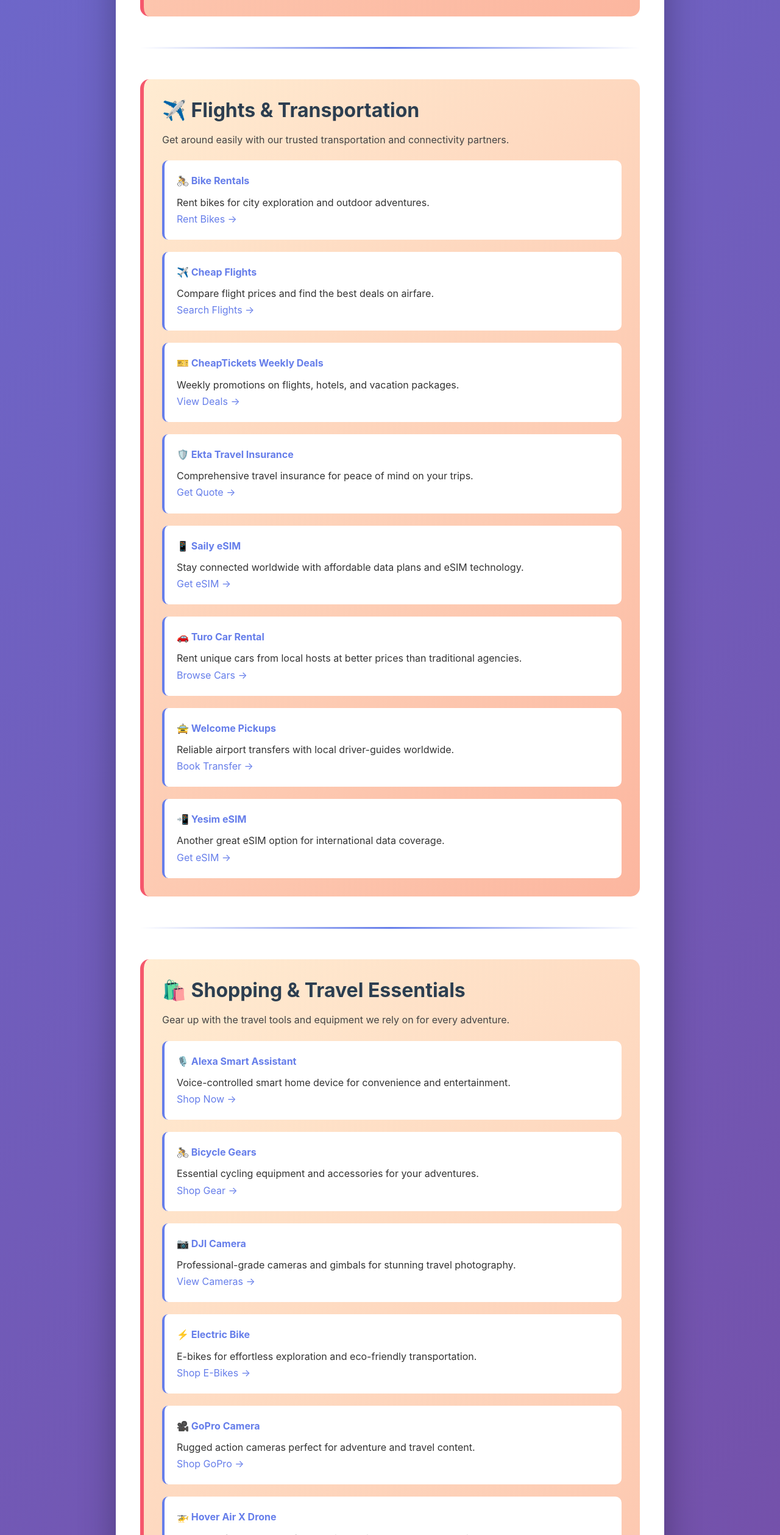
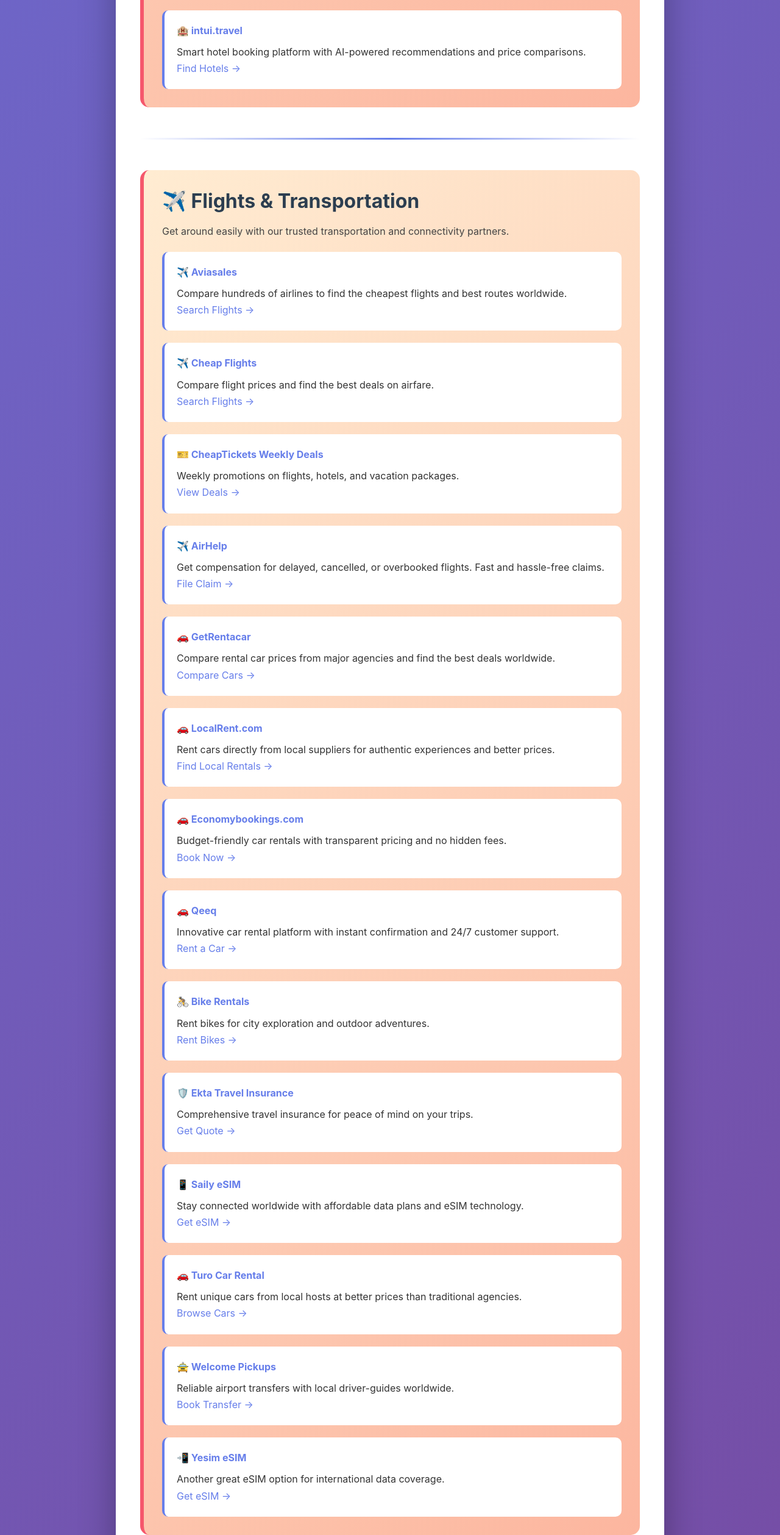
Before and after one commit to ontjourney/advWebsite, a plain HTML site: page Resources.html in a window 1280 px wide. Shown: the part 4232-6749 px from the top of the page at 61% size. Drawn offline with Linux system fonts and the light colour scheme.

Commit message:
Update Resources.html

```diff
--- a/Resources.html
+++ b/Resources.html
@@ -9,7 +9,7 @@
 <!-- 🧭 SEO Essentials -->
 <title>Travel Resources & Recommendations | ONT Journey</title>
 <meta name="description" content="Discover ONT Journey's handpicked travel resources, booking platforms, and essential gear recommendations. Find the best deals on hotels, flights, tours, and travel equipment.">
-<meta name="author" content="Natkritta - ONT Journey">
+<meta name="author" content="Oil & Terri - ONT Journey">
 <meta name="robots" content="index, follow, max-image-preview:large, max-snippet:-1, max-video-preview:-1">
 <meta name="keywords" content="travel resources, hotel booking, flight deals, travel gear, Las Vegas tours, travel insurance, eSIM, vacation rentals, affiliate links, travel recommendations">
 <link rel="canonical" href="https://ontjourney.club/resources">
@@ -269,6 +269,8 @@
       <div class="highlight-box"><strong>🏡 VRBO Vacation Homes</strong>Rent entire homes, condos, and unique properties for your stay.<br><a href="https://vrbo.com/affiliate/MebleiO" target="_blank" rel="noopener">Find Rentals →</a></div>
 
       <div class="highlight-box"><strong>🚶 WeGoTrip Tours</strong>Audio-guided tours and self-paced city explorations.<br><a href="https://wegotrip.tpk.ro/WfqXIN8Q" target="_blank" rel="noopener">Discover Tours →</a></div>
+
+      <div class="highlight-box"><strong>🏨 intui.travel</strong>Smart hotel booking platform with AI-powered recommendations and price comparisons.<br><a href="https://tp.media/r?marker=673955&trs=461231&p=657&u=https%3A%2F%2Fintui.travel&campaign_id=22" target="_blank" rel="noopener">Find Hotels →</a></div>
     </section>
 
     <div class="divider"></div>
@@ -277,11 +279,23 @@
       <h2>✈️ Flights & Transportation</h2>
       <p>Get around easily with our trusted transportation and connectivity partners.</p>
 
-      <div class="highlight-box"><strong>🚴 Bike Rentals</strong>Rent bikes for city exploration and outdoor adventures.<br><a href="https://bikesbooking.tpk.ro/RO9PL8GV" target="_blank" rel="noopener">Rent Bikes →</a></div>
+      <div class="highlight-box"><strong>✈️ Aviasales</strong>Compare hundreds of airlines to find the cheapest flights and best routes worldwide.<br><a href="https://tp.media/r?marker=673955&trs=461231&p=4114&u=https%3A%2F%2Faviasales.com&campaign_id=100" target="_blank" rel="noopener">Search Flights →</a></div>
 
       <div class="highlight-box"><strong>✈️ Cheap Flights</strong>Compare flight prices and find the best deals on airfare.<br><a href="https://www.anrdoezrs.net/click-101558253-14439716" target="_blank" rel="noopener">Search Flights →</a></div>
 
       <div class="highlight-box"><strong>🎫 CheapTickets Weekly Deals</strong>Weekly promotions on flights, hotels, and vacation packages.<br><a href="https://www.anrdoezrs.net/click-101558253-12858911" target="_blank" rel="noopener">View Deals →</a></div>
+
+      <div class="highlight-box"><strong>✈️ AirHelp</strong>Get compensation for delayed, cancelled, or overbooked flights. Fast and hassle-free claims.<br><a href="https://tp.media/r?marker=673955&trs=461231&p=4197&u=https%3A%2F%2Fairhelp.com&campaign_id=120" target="_blank" rel="noopener">File Claim →</a></div>
+
+      <div class="highlight-box"><strong>🚗 GetRentacar</strong>Compare rental car prices from major agencies and find the best deals worldwide.<br><a href="https://tp.media/r?marker=673955&trs=461231&p=5996&u=https%3A%2F%2Fgetrentacar.com&campaign_id=222" target="_blank" rel="noopener">Compare Cars →</a></div>
+
+      <div class="highlight-box"><strong>🚗 LocalRent.com</strong>Rent cars directly from local suppliers for authentic experiences and better prices.<br><a href="https://tp.media/r?marker=673955.ontjourney&trs=461231&p=2043&u=https%3A%2F%2Flocalrent.com%2Fen&campaign_id=87" target="_blank" rel="noopener">Find Local Rentals →</a></div>
+
+      <div class="highlight-box"><strong>🚗 Economybookings.com</strong>Budget-friendly car rentals with transparent pricing and no hidden fees.<br><a href="https://tp.media/r?marker=673955&trs=461231&p=2018&u=https%3A%2F%2Fwww.economybookings.com&campaign_id=10" target="_blank" rel="noopener">Book Now →</a></div>
+
+      <div class="highlight-box"><strong>🚗 Qeeq</strong>Innovative car rental platform with instant confirmation and 24/7 customer support.<br><a href="https://tp.media/r?marker=673955&trs=461231&p=4845&u=https%3A%2F%2Fqeeq.com&campaign_id=172" target="_blank" rel="noopener">Rent a Car →</a></div>
+
+      <div class="highlight-box"><strong>🚴 Bike Rentals</strong>Rent bikes for city exploration and outdoor adventures.<br><a href="https://bikesbooking.tpk.ro/RO9PL8GV" target="_blank" rel="noopener">Rent Bikes →</a></div>
 
       <div class="highlight-box"><strong>🛡️ Ekta Travel Insurance</strong>Comprehensive travel insurance for peace of mind on your trips.<br><a href="https://ektatraveling.tpk.ro/trEpu7wV" target="_blank" rel="noopener">Get Quote →</a></div>
 
@@ -302,24 +316,4 @@
 
       <div class="highlight-box"><strong>🎙️ Alexa Smart Assistant</strong>Voice-controlled smart home device for convenience and entertainment.<br><a href="https://amzn.to/4ocVkpg" target="_blank" rel="noopener">Shop Now →</a></div>
 
-      <div class="highlight-box"><strong>🚴 Bicycle Gears</strong>Essential cycling equipment and accessories for your adventures.<br><a href="https://amzn.to/47qpSwF" target="_blank" rel="noopener">Shop Gear →</a></div>
-
-      <div class="highlight-box"><strong>📷 DJI Camera</strong>Professional-grade cameras and gimbals for stunning travel photography.<br><a href="https://amzn.to/43D1o23" target="_blank" rel="noopener">View Cameras →</a></div>
-
-      <div class="highlight-box"><strong>⚡ Electric Bike</strong>E-bikes for effortless exploration and eco-friendly transportation.<br><a href="https://amzn.to/43D1o23" target="_blank" rel="noopener">Shop E-Bikes →</a></div>
-
-      <div class="highlight-box"><strong>🎥 GoPro Camera</strong>Rugged action cameras perfect for adventure and travel content.<br><a href="https://www.amazon.com/s?k=go+pro&crid=3B4KDNRXPV2FP&sprefix=go+pro%2Caps%2C258&linkCode=ll2&tag=ontjourney-20&linkId=302ae0470fc4fb903788abd4fab08ca9&language=en_US&ref_=as_li_ss_tl" target="_blank" rel="noopener">Shop GoPro →</a></div>
-
-      <div class="highlight-box"><strong>🚁 Hover Air X Drone</strong>Compact, foldable drone for stunning aerial photography and videos.<br><a href="https://amzn.to/43D1o23" target="_blank" rel="noopener">View Drones →</a></div>
-
-      <div class="highlight-box"><strong>🔒 NordVPN</strong>Secure your online activity and access content worldwide safely.<br><a href="https://go.nordvpn.net/aff_c?offer_id=15&aff_id=132531&url_id=902" target="_blank" rel="noopener">Get NordVPN →</a></div>
-
-      <div class="highlight-box"><strong>💰 Rakuten Cashback</strong>Get cashback on your online purchases from thousands of stores.<br><a href="https://www.rakuten.com/r/TAMORN?eeid=44971" target="_blank" rel="noopener">Start Earning →</a></div>
-
-      <div class="highlight-box"><strong>📹 Smart Camera</strong>Advanced security and travel documentation cameras with smart features.<br><a href="https://amzn.to/4ns3tVO" target="_blank" rel="noopener">Shop Cameras →</a></div>
-
-      <div class="highlight-box"><strong>🎒 Vacuum Bags for Travel</strong>Save luggage space with compression bags for efficient packing.<br><a href="https://amzn.to/47V1LZ2" target="_blank" rel="noopener">Shop Bags →</a></div>
-
-       <div class="highlight-box"><strong>🎒 Gift for Shiloh </strong>Celebrate baby turning 6 months gifts.<br><a href="https://amzn.to/47TCT3d" target="_blank" rel="noopener">Shop Now →</a></div>
-
-      <div class="highlight-box"><strong>❄️ Winter Tire Chains</strong>Essential safety equipment for winter road trips and mountain adventures.<br><a href="https://www.amazon
+      <div
```
